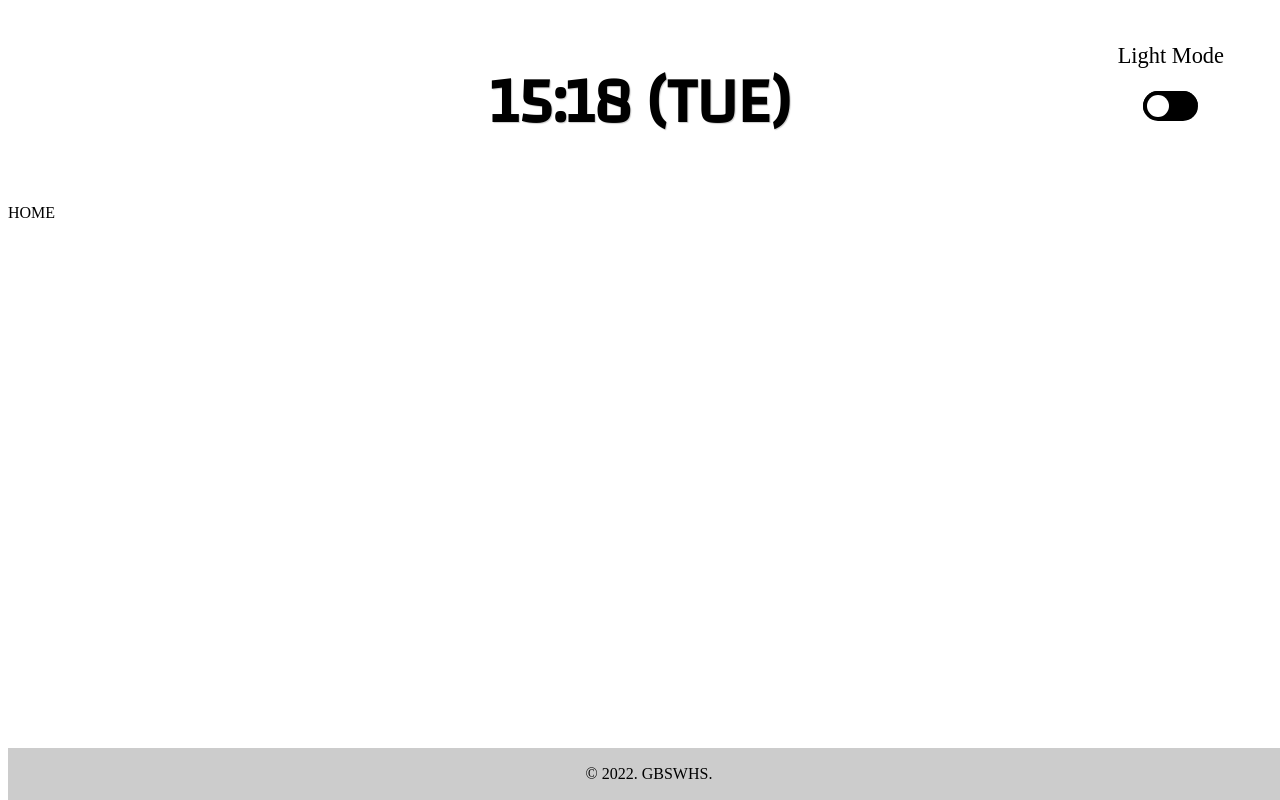
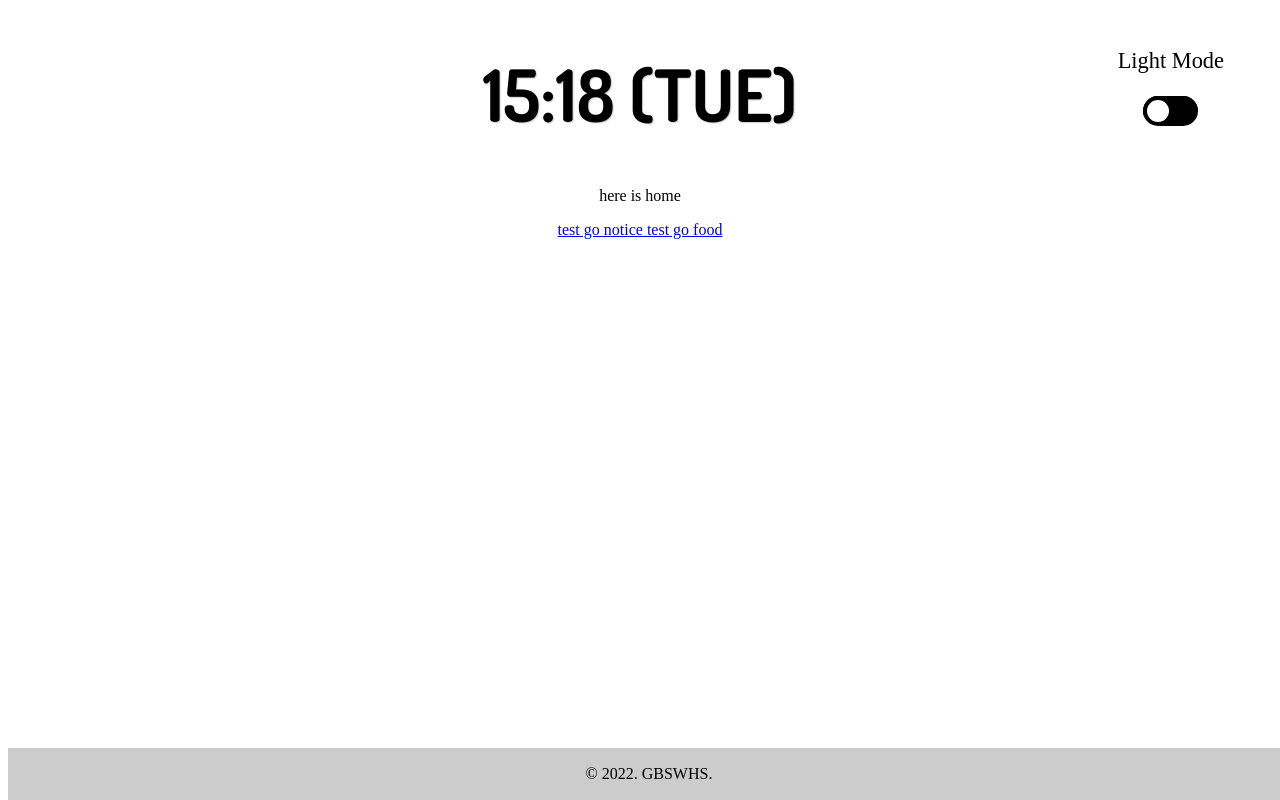
Before and after one commit to jinhyo-dev/Elec_blackboard, a React (Create React App) app: page / in a window 1280 px wide. Built offline with nearby package versions, Linux system fonts and the light colour scheme.

Commit message:
Change clock positon (02-02 12:20)

```diff
--- a/src/App.js
+++ b/src/App.js
@@ -9,28 +9,10 @@ import Food from './pages/Food'
 import Notice from './pages/Notice'
 
 function App() {
-  const [timer, setTimer] = useState('00:00:00')
-
-  const currentTimer = () => {
-    const date = new Date()
-    const tmp_day = String(date).toUpperCase()
-    const day = tmp_day.substring(0,3)
-    const hours = String(date.getHours()).padStart(2, '0')
-    const minutes = String(date.getMinutes()).padStart(2, '0')
-    setTimer (`${hours}:${minutes} (${day})`)
-  }
-
-  const startTimer = () => {
-    setInterval(currentTimer, 1000)
-  }
-
-  startTimer()
-
   return (
     <div className="main">
 
       <DarkMode />
-      <h1 className='time'>{timer}</h1>
         {/* <Navbar /> */}
         <Routes>
           <Route path="/" element={<Home/>} />
--- a/src/components/footer.js
+++ b/src/components/footer.js
@@ -1,4 +1,4 @@
-import { useState } from 'react';
+// import { useState } from 'react';
 import '../styles/footer.css';
 
 export default function footer() {
--- a/src/pages/Home.js
+++ b/src/pages/Home.js
@@ -1,7 +1,31 @@
-import React from 'react';
+import React, { useState } from 'react';
+import '../styles/clock.css';
+import '../styles/Home.css';
+import '../styles/pages.css';
+function Home() {
+  const [timer, setTimer] = useState('00:00 (load)')
 
-function Home() {
-  return <div>HOME</div>;
+  const currentTimer = () => {
+    const date = new Date()
+    const tmp_day = String(date).toUpperCase()
+    const day = tmp_day.substring(0,3)
+    const hours = String(date.getHours()).padStart(2, '0')
+    const minutes = String(date.getMinutes()).padStart(2, '0')
+    setTimer (`${hours}:${minutes} (${day})`)
+  }
+
+  const startTimer = () => {
+    setInterval(currentTimer, 1000)
+  }
+
+  startTimer()
+
+  return <div className='middle-page'>
+    <h1 className='time'>{timer}</h1>
+    <p>here is home</p>
+    <a href='/Notice'>test go notice</a>
+    <a href='/Food'> test go food</a>
+  </div>;
 }
 
 export default Home;
--- a/src/pages/food.js
+++ b/src/pages/food.js
@@ -1,8 +1,9 @@
 import React from 'react';
+import '../styles/pages.css';
 
 export default function food() {
   return (
-    <div>
+    <div className='middle-page'>
       food
     </div>
   )
--- a/src/pages/notice.js
+++ b/src/pages/notice.js
@@ -1,8 +1,9 @@
 import React from 'react';
+import '../styles/pages.css';
 
 export default function notice() {
   return (
-  <div>
+  <div className='middle-page'>
     notice
   </div>
   )
--- a/src/styles/app.css
+++ b/src/styles/app.css
@@ -1,11 +1 @@
 @import url('https://fonts.googleapis.com/css2?family=Changa&display=swap');
-
-.time {
-  text-align: center;
-  width: 30rem;
-  margin-left: auto;
-  margin-right: auto;
-  font-family: 'Changa', sans-serif;
-  font-size: 4rem;
-  text-shadow:1px 1px 1px #ccc;
-}
--- /dev/null
+++ b/src/styles/clock.css
@@ -0,0 +1,10 @@
+@import url('https://fonts.googleapis.com/css2?family=Dosis:wght@700&display=swap');
+.time {
+  text-align: center;
+  width: 30rem;
+  margin-left: auto;
+  margin-right: auto;
+  font-family: 'Dosis', sans-serif;
+  font-size: 4.5rem;
+  text-shadow:1px 1px 1px #ccc;
+}
--- /dev/null
+++ b/src/styles/pages.css
@@ -0,0 +1,3 @@
+.middle-page{
+  text-align: center;
+}
```
Also changed, not shown: src/styles/Home.css (added).
